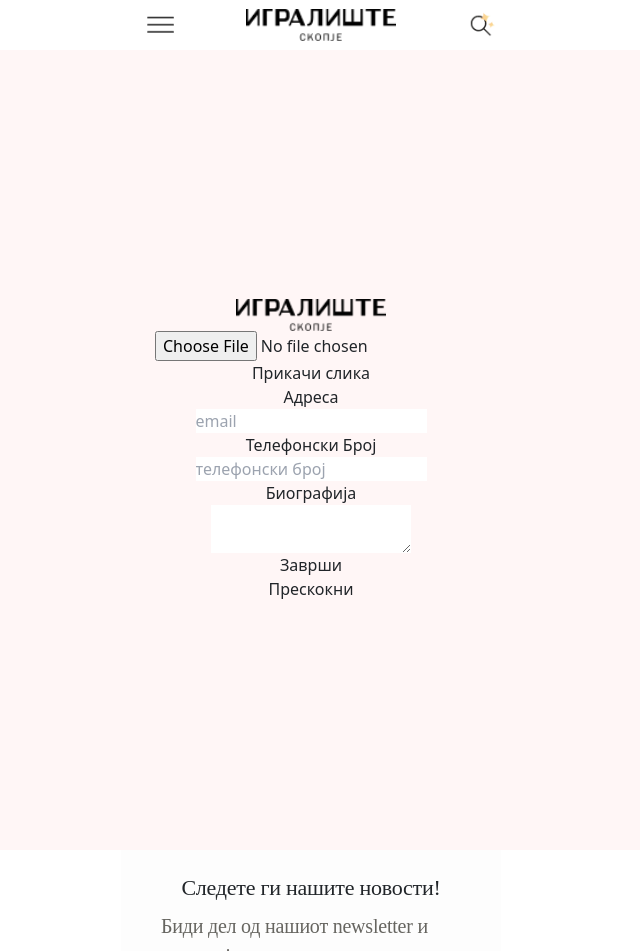
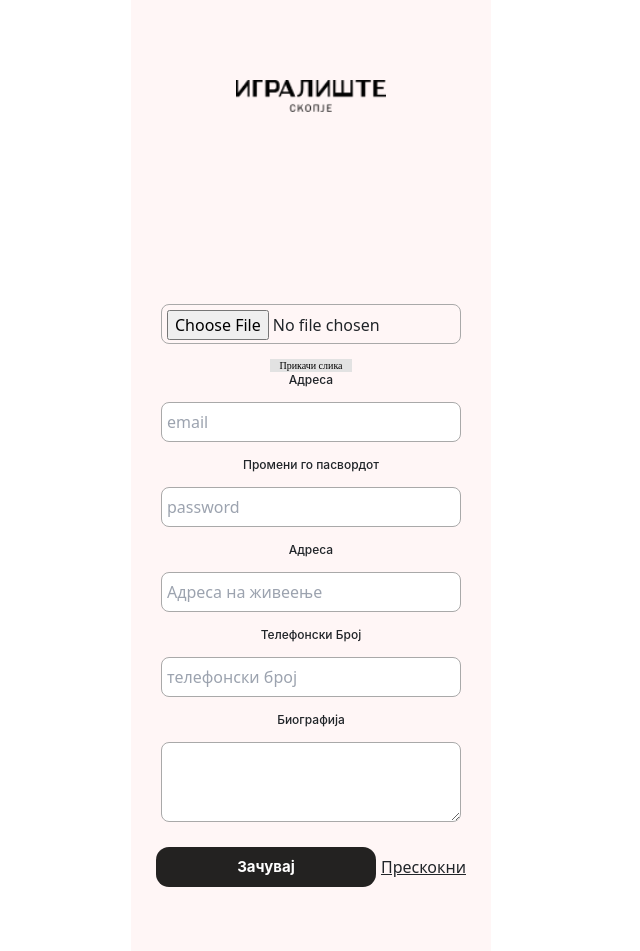
Before and after one commit to KonstantinVchkov/igralishte, a Next.js app: page /profile_setup in a window 1280 px wide. Shown: the top 951 px of the page, without its empty margins (329-969 px from the left). Built offline with nearby package versions, Linux system fonts and the light colour scheme.

Commit message:
profile setup completed with styles,only left the image to upload

```diff
--- a/src/components/Forms/Register-User/ProfileSetup.tsx
+++ b/src/components/Forms/Register-User/ProfileSetup.tsx
@@ -11,7 +11,9 @@ const ProfileSetup = () => {
   };
   return (
     <div className={style.ProfileSetup}>
-      <LogoComponent />
+      <div className={style.logoUp}>
+        <LogoComponent />
+      </div>
       <form
       //  onSubmit={handleSubmit(onSubmit)}
       >
@@ -22,18 +24,24 @@ const ProfileSetup = () => {
             console.log(e.target.value);
           }}
         />
-        <button>Прикачи слика</button>
+        <button className={style.uploadImg}>Прикачи слика</button>
         <label htmlFor="adress">Адреса</label>
         <input type="text" placeholder="email" />
+        <label htmlFor="password">Промени го пасвордот</label>
+        <input type="password" placeholder="password" />
+        <label htmlFor="adress">Адреса</label>
+        <input type="text" placeholder="Адреса на живеење" />
         <label htmlFor="number">Телефонски Број</label>
         <input type="number" placeholder="телефонски број" />
         <label htmlFor="adress">Биографија</label>
         <textarea name="biography" id=""></textarea>
-        <button>Заврши</button>
+        <div className={style.profileButtons}>
+          <button className={style.btnDone}>Зачувај</button>
+          <Link href={"/"}>
+            <p>Прескокни</p>
+          </Link>
+        </div>
       </form>
-      <Link href={"/"}>
-        <p>Прескокни</p>
-      </Link>
     </div>
   );
 };
--- a/src/components/Forms/Register-User/style.module.css
+++ b/src/components/Forms/Register-User/style.module.css
@@ -4,19 +4,22 @@
   display: flex;
   justify-content: center;
   align-items: center;
-  height: 800px;
+  width: 360px;
+  height: 1186px;
   flex-direction: column;
   background-color: #fff6f6;
+  margin: 0px auto;
 }
 .firstSideReg form {
   display: flex;
   flex-direction: column;
   margin: 5px 5px;
-  width: 380px;
+  width: 100%;
+  height: 100%;
 }
 .firstSideReg form div {
   margin: 5px auto;
-  width: 300px;
+  width: 100%;
 }
 .firstSideReg form label {
   padding-left: 17px;
@@ -56,9 +59,67 @@
   align-items: center;
   flex-direction: column;
   justify-content: center;
-  width: 100%;
+  text-align: left;
 }
+.uploadImg {
+  width: 82.47px;
+  height: 13.04px;
+  background: #e2e2e2;
+  color: black;
+  font-family: Century;
+  font-size: 10px;
+  font-weight: 400;
+  line-height: 12px;
+  letter-spacing: 0em;
+  text-align: center;
+}
+.ProfileSetup form label {
+  font-family: Inter;
+  font-size: 12px;
+  font-weight: 500;
+  line-height: 15px;
+  letter-spacing: 0em;
+  text-align: left;
+}
+.logoUp{
+  position: absolute;
+  top: 10%;
 
+}
+.ProfileSetup form input,
+.ProfileSetup form textarea {
+  width: 300px;
+  height: 40px;
+  border: 1px solid #a9a9a9;
+  border-radius: 8px;
+  padding: 5px;
+  margin: 15px 5px;
+}
+.profileButtons{
+  display: flex;
+  align-items: center;
+  margin: 10px 5px;
+}
+.profileButtons p {
+  text-decoration: underline;
+  margin-left: 5px;
+}
+.btnDone {
+  width: 220px;
+  height: 40px;
+  border-radius: 13px;
+  background: #232221;
+  color: white;
+  font-family: Inter;
+  font-size: 15px;
+  font-weight: 700;
+  line-height: 18px;
+  letter-spacing: 0em;
+  text-align: center;
+}
+.ProfileSetup form textarea {
+  height: 80px;
+}
 .ProfileSetup form input textarea {
   width: 50%;
 }
--- a/src/components/Header/hamburgerMenu.tsx
+++ b/src/components/Header/hamburgerMenu.tsx
@@ -74,6 +74,10 @@ const HamburgerMenu = ({ open, toggleHamMenu }: IHamMenu) => {
   useEffect(() => {
     checkLoginStatus();
   }, []);
+  const logout = () => {
+    localStorage.removeItem('user')
+    setLoggedIn(false)
+  }
 
   return (
     <Offcanvas
@@ -223,7 +227,6 @@ const HamburgerMenu = ({ open, toggleHamMenu }: IHamMenu) => {
           </Link>
         </div>
         <div className={style.ClientProfile} onClick={toggleHamMenu}>
-          {/* <FontAwesomeIcon icon={faUser} style={{ width: "30px" }} /> */}
           <img src="/images/icons/ph_user-light.png" alt="user-icon-img" />
           <Link
             href={
@@ -232,7 +235,7 @@ const HamburgerMenu = ({ open, toggleHamMenu }: IHamMenu) => {
                 : "http://localhost:3000/register"
             }
           >
-            {loggedIn ? <span>Мој Профил</span> : <span>Регистрирај се</span>}
+            {loggedIn ? <span>Мој Профил / <span onClick={logout}>Одјави се</span></span> : <span>Регистрирај се</span>}
           </Link>
           {!loggedIn && <span> / </span>}
           {!loggedIn && (
--- a/src/pages/_app.tsx
+++ b/src/pages/_app.tsx
@@ -8,7 +8,7 @@ import { useRouter } from "next/router";
 export default function App({ Component, pageProps, }: AppProps) {
   const router = useRouter();
   const { pathname } = router;
-  const hideOnRoutes = ["/login", "/register", "profile_setup"];
+  const hideOnRoutes = ["/login", "/register", "/profile_setup"];
   const breadCrumbPages = [
     "/AboutUs",
     "/FAQ",
```
